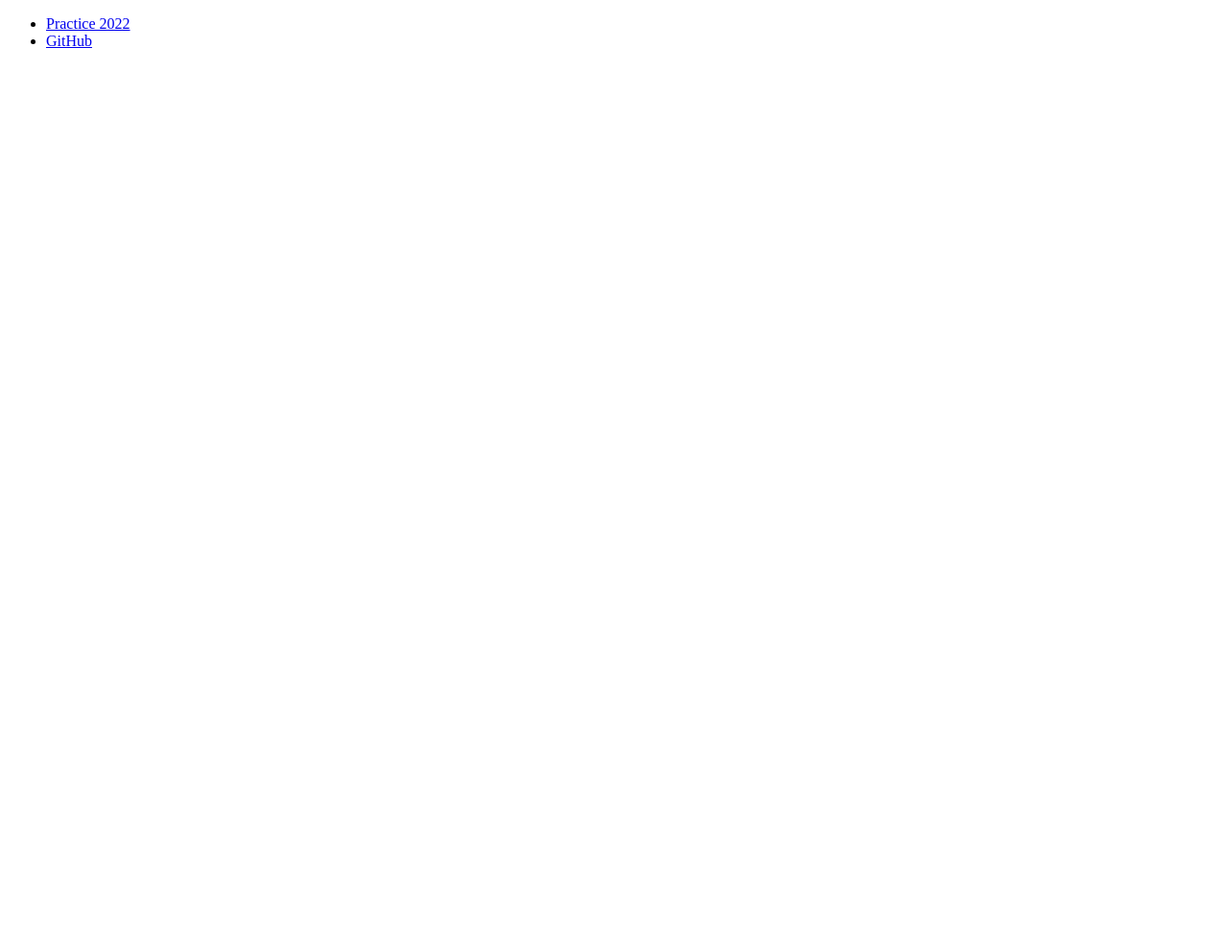
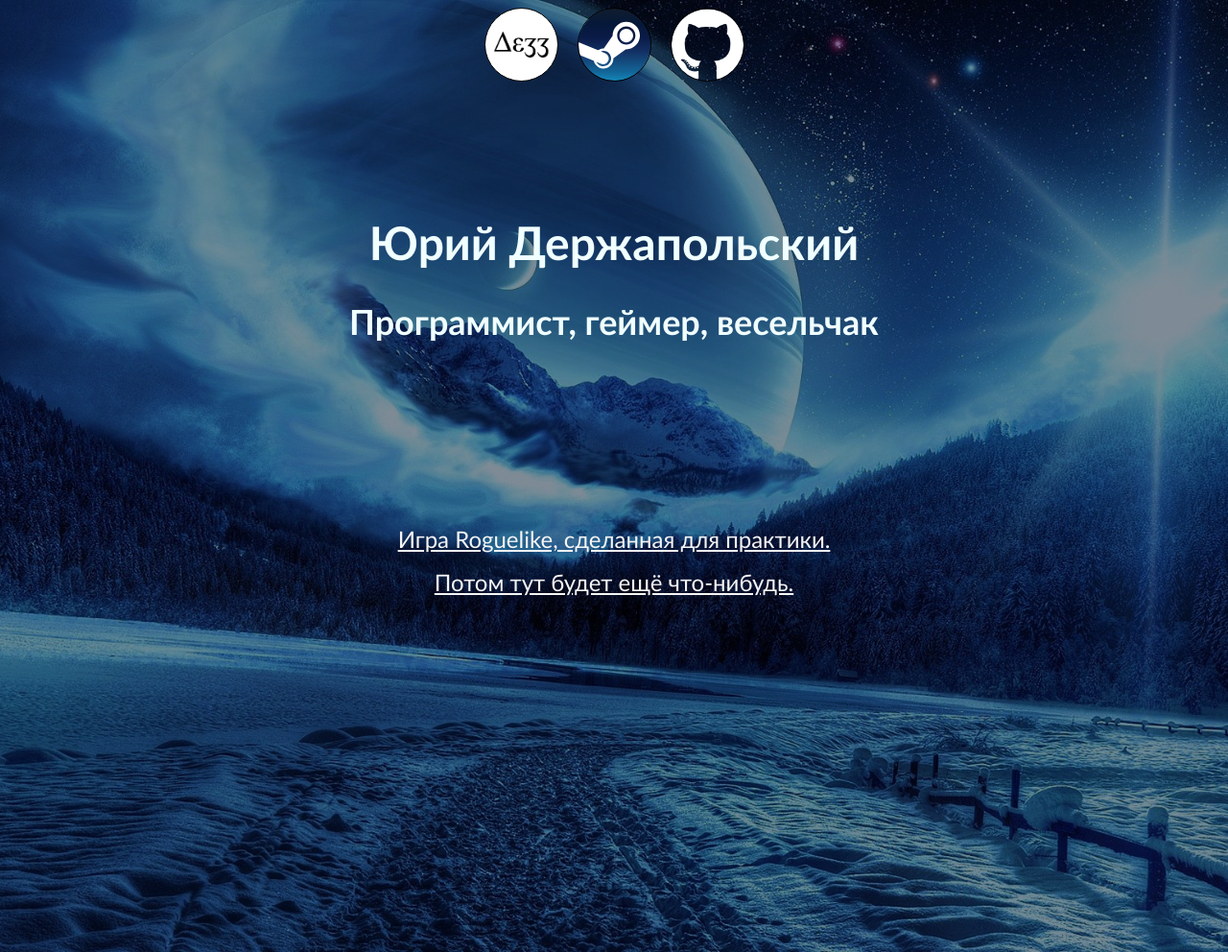
Before and after one commit to Dezzelshipc/dezzelshipc.github.io, a plain HTML site: page index.html in a window 1280 px wide. Shown: the whole page at 96% size. Before the commit the page ends 800 px from the top, so only its background shows below. Drawn offline with nearby package versions, Linux system fonts and the light colour scheme; a web font is replaced by a local one.

Commit message:
initial page

```diff
--- /dev/null
+++ b/css/style.css
@@ -0,0 +1,95 @@
+@import url('https://fonts.googleapis.com/css2?family=Roboto:wght@100&family=Suez+One&display=swap');
+
+:root {
+    font-family: Trebuchet MS, Helvetica;
+}
+
+html, body {
+    margin: 0;
+    padding: 0;
+    width: 100%;
+    height: 100%;
+    background-color: rgb(29, 32, 33);
+}
+
+#up {
+    background-image: url(../images/BlueBack.jpeg);
+    background-size: cover;
+    background-blend-mode: multiply;
+    background-color: #7e8b96;
+    background-position: center;
+    width: 100%;
+    height: 100%;
+    text-align: center;
+    justify-items: center;
+    padding-top: 15%;
+    color:azure;
+
+    font-size: 1.5rem;
+}
+
+header {
+    position: absolute;
+    display: flex;
+    align-items: center;
+    margin: 0px;
+    padding: .50rem 2rem;
+    width: fit-content;
+    gap: 20px;
+    margin: auto;
+    left: 0px;
+    right: 0px;
+
+    border-top: 0;
+    border-radius: 0 0 10px 10px;
+
+    transition: all .4s ease;
+}
+
+header.fixed {
+    z-index: 100;
+    position: fixed;
+    background: rgba(93, 133, 151, 0.9);
+}
+
+header img {
+    width: 75px;
+    height: 75px;
+    border: solid 1px black;
+    border-radius: 100%;
+    transition: transform .2s ease;
+}
+
+header img:hover  {
+    transform: scale(1.2) translateY(3px);
+}
+
+header .img {
+    filter: invert(1);
+    border: solid 1px white;
+    border-radius: 100%;
+    background-color: black;
+}
+
+header a {
+    font-size: 2rem;
+    color: whitesmoke;
+}
+
+.flex {
+    display: flex;
+    justify-content: center;
+    flex-direction: column;
+    flex-wrap: wrap;
+    align-content: center;
+    gap: 1rem;
+}
+
+.flex a {
+    color: whitesmoke;
+    transition: color .2s linear;
+}
+
+.flex a:hover {
+    color: wheat;
+}
--- a/index.html
+++ b/index.html
@@ -1,14 +1,39 @@
 <!DOCTYPE html>
-<html lang="en-us">
+<html lang="ru-ru">
   <head>
     <meta charset="utf-8">
     <meta http-equiv="Content-Type" content="text/html; charset=utf-8">
+    <link rel="stylesheet" href="css/style.css">
     <title>Dezzelshipc</title>
   </head>
   <body>
-    <ul>
-	  <li><a href="/practice2022">Practice 2022</a></li>
-	  <li><a href="https://github.com/Dezzelshipc">GitHub</a></li>
-	</ul>
+    <header>
+      <div><a href="#up"><img class="img" src="images/DezzBlank.png"/></a></div>
+      <div><a href="https://steamcommunity.com/id/dezzelshipc/"><img src="images/Steam_icon_logo.svg"></a></div>
+      <div><a href="https://github.com/Dezzelshipc"><img src="images/GitHub.png"/></a></div>
+    </header>
+    <div id="up">
+      <h1>Юрий Держапольский</h1>
+      <h2>Программист, геймер, весельчак</h2>
+      <div style="height: 20%"></div>
+      <div class="flex" id="proj">
+        <div>
+          <a href="/practice2022">Игра Roguelike, сделанная для практики.</a>
+        </div>
+        <div>
+          <a href="#there_is_nothing_here_why_did_you_click">Потом тут будет ещё что-нибудь.</a>
+        </div>
+      </div>
+    </div>
+
+    <script src="https://ajax.googleapis.com/ajax/libs/jquery/3.6.0/jquery.min.js"></script>
+    <script>
+        $(document).on("scroll",function() {
+            if($(window).scrollTop() === 0)
+                $("header").removeClass("fixed");
+            else
+                $("header").attr("class","fixed");
+        });
+    </script>
   </body>
 </html>
```
Also changed, not shown: lzg/index.html (+2 -2 lines), lzg/sborki/index.html (+3 -2 lines), practice2022/index.html (+12 -0 lines), images/BlueBack.jpeg (added), images/DezzBlank.png (added), images/GitHub.png (added), images/Steam_icon_logo.svg (added), 1 other file.
